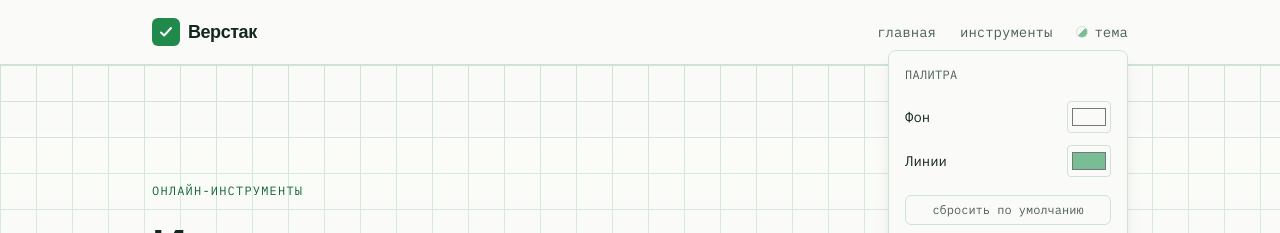
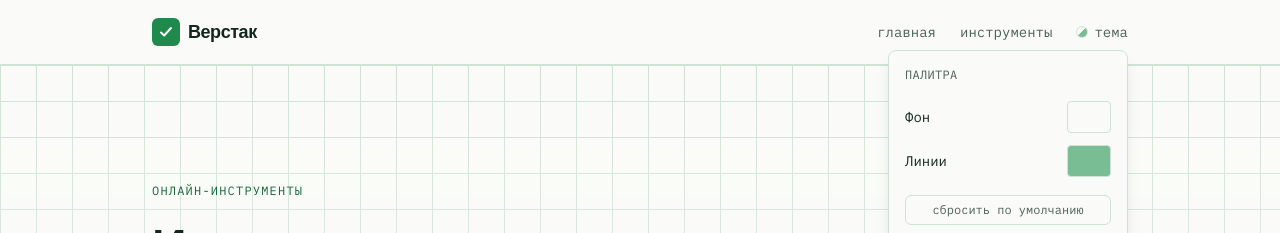
Before and after one commit to igort4567/my-tools, a Next.js app: page / in a window 1280 px wide. Both pictures are taken after a click on the button "тема". Shown: the top 233 px of the page. Built offline with nearby package versions, Linux system fonts and the light colour scheme.

Commit message:
палитра

```diff
--- /dev/null
+++ b/components/theme/ColorField.tsx
@@ -0,0 +1,48 @@
+"use client";
+
+import { useId, useRef } from "react";
+
+export function ColorField({
+  label,
+  value,
+  onChange,
+}: {
+  label: string;
+  value: string;
+  onChange: (hex: string) => void;
+}) {
+  const inputRef = useRef<HTMLInputElement>(null);
+  const inputId = useId();
+
+  return (
+    <div className="flex items-center justify-between gap-3 py-1.5">
+      <label htmlFor={inputId} className="text-sm text-ink">
+        {label}
+      </label>
+
+      <div className="relative h-8 w-11">
+        <button
+          type="button"
+          onClick={() => inputRef.current?.click()}
+          className="h-8 w-11 rounded border border-line"
+          style={{ backgroundColor: value }}
+          aria-label={`Выбрать цвет: ${label}, сейчас ${value}`}
+        />
+        {/* Настоящий color-picker: визуально скрыт, но остаётся в DOM
+            и открывается программно по клику на видимый прямоугольник выше.
+            Так надёжнее, чем полагаться на клик по самому нативному input —
+            в некоторых браузерах он может не срабатывать из-за стилизации. */}
+        <input
+          ref={inputRef}
+          id={inputId}
+          type="color"
+          value={value}
+          onChange={(event) => onChange(event.target.value)}
+          tabIndex={-1}
+          aria-hidden="true"
+          className="pointer-events-none absolute inset-0 h-full w-full opacity-0"
+        />
+      </div>
+    </div>
+  );
+}
--- a/components/theme/ThemeCustomizer.tsx
+++ b/components/theme/ThemeCustomizer.tsx
@@ -1,6 +1,7 @@
 "use client";
 
 import { useEffect, useRef, useState } from "react";
+import { ColorField } from "@/components/theme/ColorField";
 import {
   DEFAULT_BACKGROUND,
   DEFAULT_LINE,
@@ -97,31 +98,13 @@ export function ThemeCustomizer() {
             палитра
           </p>
 
-          <div className="flex items-center justify-between gap-3 py-1.5">
-            <label htmlFor="theme-bg" className="text-sm text-ink">
-              Фон
-            </label>
-            <input
-              id="theme-bg"
-              type="color"
-              value={background}
-              onChange={(event) => handleBackgroundChange(event.target.value)}
-              className="h-8 w-11 cursor-pointer rounded border border-line bg-transparent p-0.5"
-            />
-          </div>
+          <ColorField
+            label="Фон"
+            value={background}
+            onChange={handleBackgroundChange}
+          />
 
-          <div className="flex items-center justify-between gap-3 py-1.5">
-            <label htmlFor="theme-line" className="text-sm text-ink">
-              Линии
-            </label>
-            <input
-              id="theme-line"
-              type="color"
-              value={line}
-              onChange={(event) => handleLineChange(event.target.value)}
-              className="h-8 w-11 cursor-pointer rounded border border-line bg-transparent p-0.5"
-            />
-          </div>
+          <ColorField label="Линии" value={line} onChange={handleLineChange} />
 
           <button
             type="button"
```
